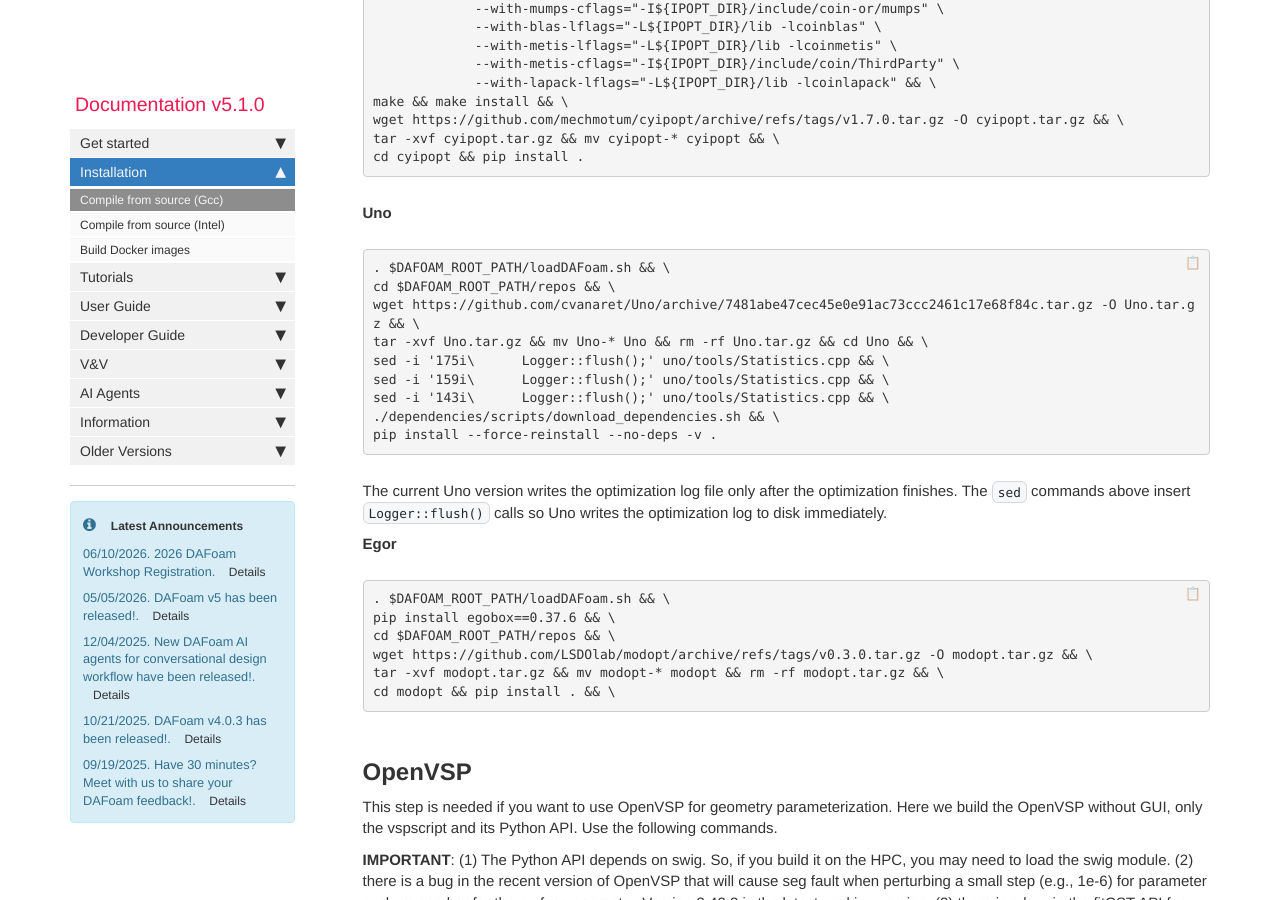
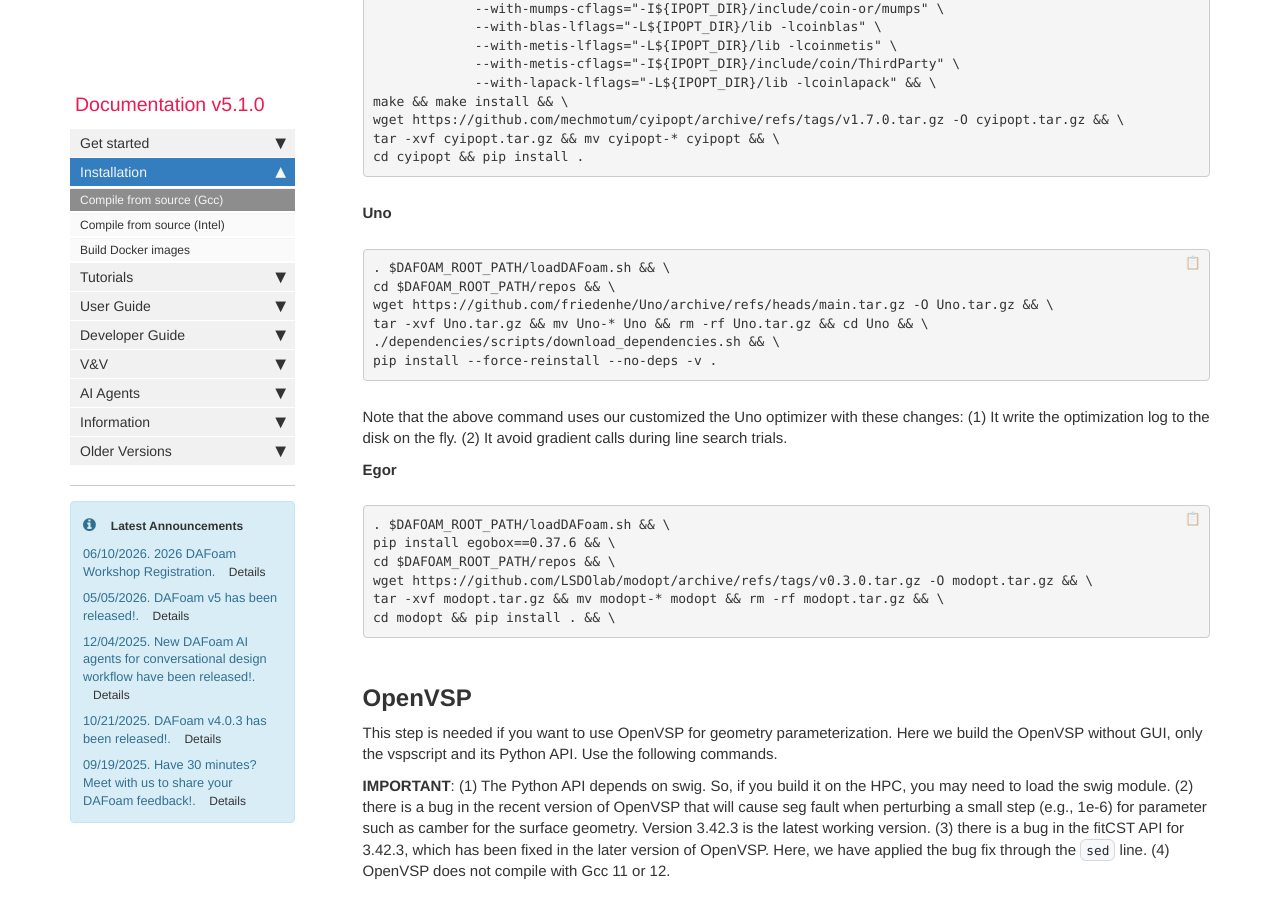
Before and after one commit to DAFoam/DAFoam.github.io, a Jekyll site: the page built from pages/mydoc/mydoc_installation_source.md, in a window 1280 px wide and 900 px high, scrolled down 6212 px. Built offline with Jekyll 4.4.1, drawn with Linux system fonts in a browser that asks for light colours; comment, search, counter and statistics services are not loaded.

Commit message:
content update

```diff
--- a/pages/mydoc/mydoc_installation_source.md
+++ b/pages/mydoc/mydoc_installation_source.md
@@ -276,16 +276,13 @@ cd cyipopt && pip install .
 <pre>
 . $DAFOAM_ROOT_PATH/loadDAFoam.sh && \
 cd $DAFOAM_ROOT_PATH/repos && \
-wget https://github.com/cvanaret/Uno/archive/7481abe47cec45e0e91ac73ccc2461c17e68f84c.tar.gz -O Uno.tar.gz && \
+wget https://github.com/friedenhe/Uno/archive/refs/heads/main.tar.gz -O Uno.tar.gz && \
 tar -xvf Uno.tar.gz && mv Uno-* Uno && rm -rf Uno.tar.gz && cd Uno && \
-sed -i '175i\      Logger::flush();' uno/tools/Statistics.cpp && \
-sed -i '159i\      Logger::flush();' uno/tools/Statistics.cpp && \
-sed -i '143i\      Logger::flush();' uno/tools/Statistics.cpp && \
 ./dependencies/scripts/download_dependencies.sh && \
 pip install --force-reinstall --no-deps -v .
 </pre>
 
-The current Uno version writes the optimization log file only after the optimization finishes. The `sed` commands above insert `Logger::flush()` calls so Uno writes the optimization log to disk immediately.
+Note that the above command uses our customized the Uno optimizer with these changes: (1) It write the optimization log to the disk on the fly. (2) It avoid gradient calls during line search trials.
 
 **Egor**
 
```
